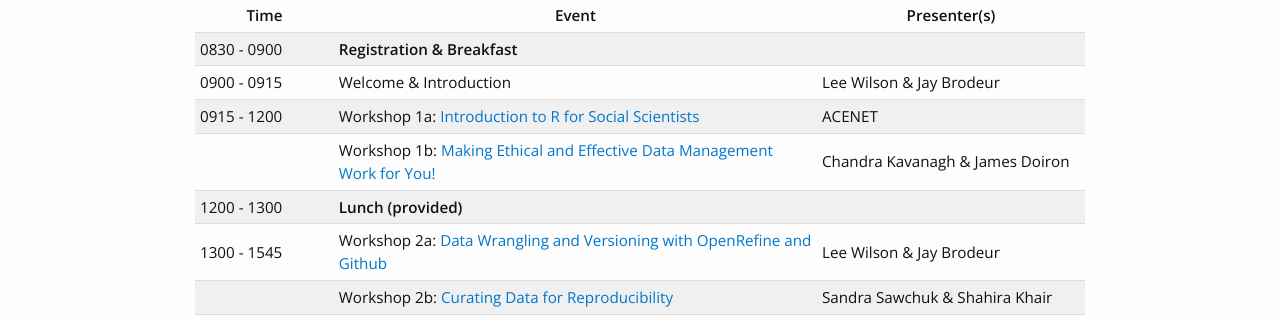
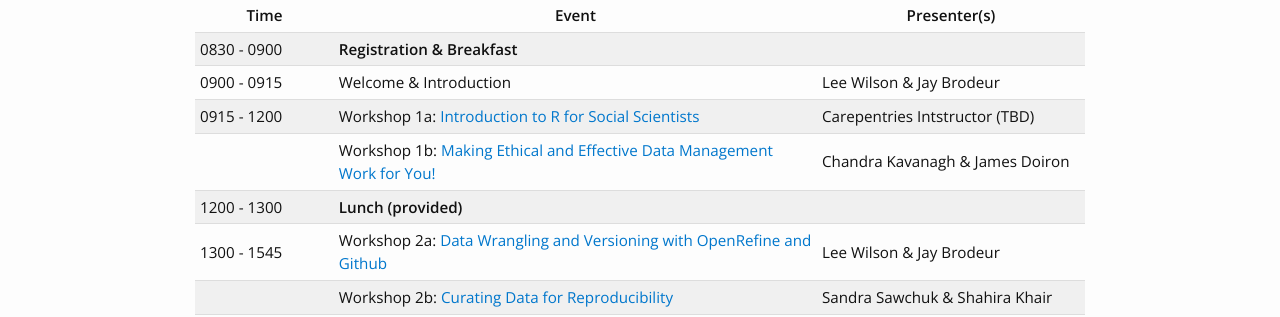
Before and after one commit to data-curation/data-curation.github.io, a Jekyll site: the page built from agenda.md, in a window 1280 px wide. Shown: the part 374-691 px from the top of the page. Built offline with Jekyll 4.4.1, drawn with Linux system fonts in a browser that asks for light colours.

Commit message:
Update agenda.md

```diff
--- a/agenda.md
+++ b/agenda.md
@@ -45,7 +45,7 @@ permalink: /agenda/
     <tr>
     	<td>0915 - 1200</td>
     	<td>Workshop 1a: <a href="../program#workshop-1a-introduction-to-r-for-social-scientists">Introduction to R for Social Scientists</a></td>
-    	<td>ACENET</td>
+    	<td>Carepentries Intstructor (TBD)</td>
     </tr>
     <tr>
     	<td></td>
@@ -129,7 +129,7 @@ permalink: /agenda/
     <tr>
 	<td>1230 - 1300</td>
 	<td><strong>Registration & Coffee</strong></td>
-	    <td></td>
+	<td></td>
     </tr>
     <tr>
         <td>1300 - 1315</td>
```
